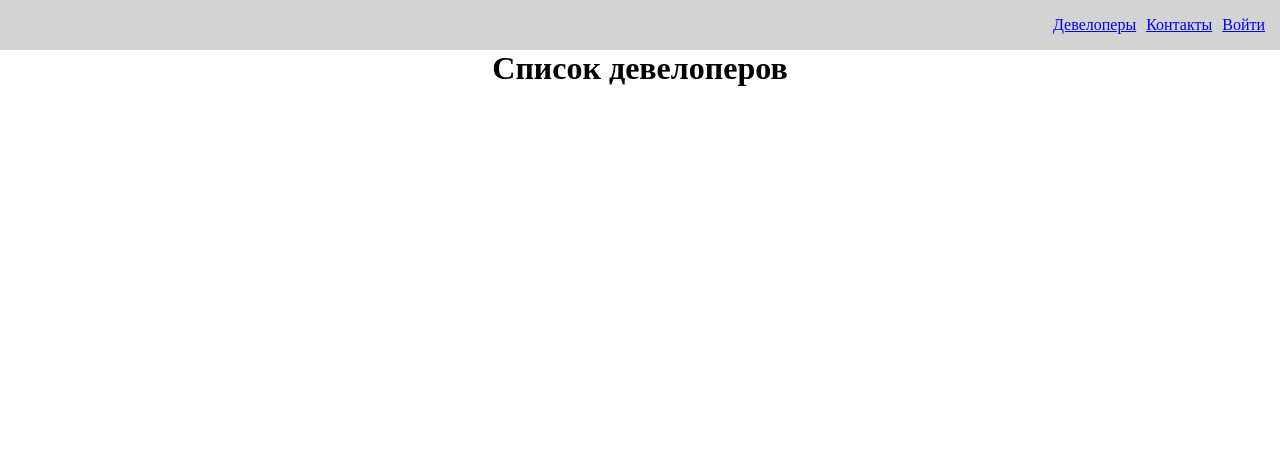
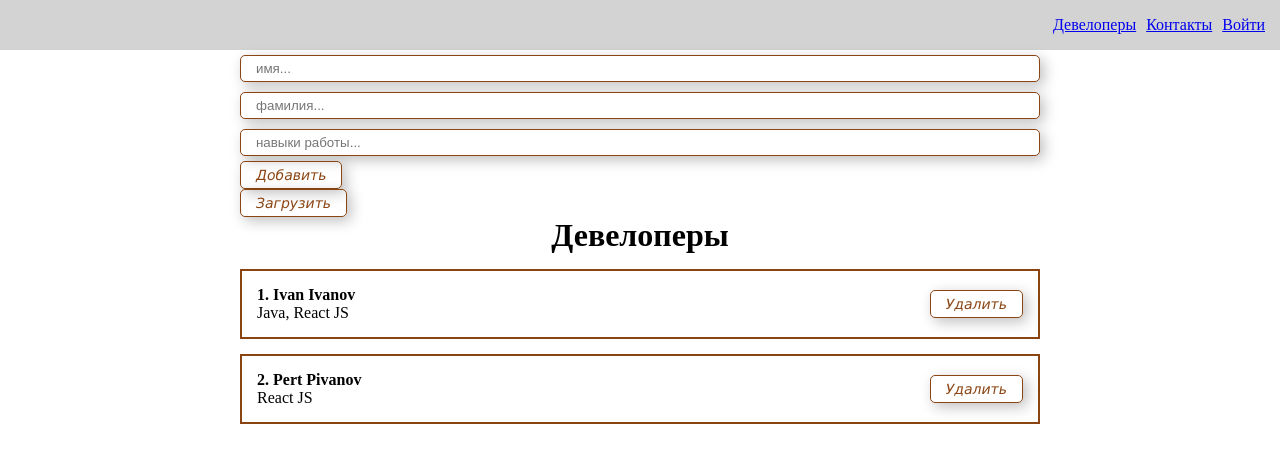
Before and after one commit to yasprog/test-springsec, a React (Create React App) app: page /developers in a window 1280 px wide. Shown: the top 462 px of the page. Built offline with nearby package versions, Linux system fonts and the light colour scheme.

Commit message:
Начало. Добавление поста в локальный список

```diff
--- a/public/index.html
+++ b/public/index.html
@@ -2,42 +2,12 @@
 <html lang="en">
   <head>
     <meta charset="utf-8" />
-    <link rel="icon" href="%PUBLIC_URL%/favicon.ico" />
     <meta name="viewport" content="width=device-width, initial-scale=1" />
-    <meta name="theme-color" content="#000000" />
-    <meta
-      name="description"
-      content="Web site created using create-react-app"
-    />
-    <link rel="apple-touch-icon" href="%PUBLIC_URL%/logo192.png" />
-    <!--
-      manifest.json provides metadata used when your web app is installed on a
-      user's mobile device or desktop. See https://developers.google.com/web/fundamentals/web-app-manifest/
-    -->
-    <link rel="manifest" href="%PUBLIC_URL%/manifest.json" />
-    <!--
-      Notice the use of %PUBLIC_URL% in the tags above.
-      It will be replaced with the URL of the `public` folder during the build.
-      Only files inside the `public` folder can be referenced from the HTML.
-
-      Unlike "/favicon.ico" or "favicon.ico", "%PUBLIC_URL%/favicon.ico" will
-      work correctly both with client-side routing and a non-root public URL.
-      Learn how to configure a non-root public URL by running `npm run build`.
-    -->
     <title>React App</title>
   </head>
   <body>
     <noscript>You need to enable JavaScript to run this app.</noscript>
     <div id="root"></div>
-    <!--
-      This HTML file is a template.
-      If you open it directly in the browser, you will see an empty page.
 
-      You can add webfonts, meta tags, or analytics to this file.
-      The build step will place the bundled scripts into the <body> tag.
-
-      To begin the development, run `npm start` or `yarn start`.
-      To create a production bundle, use `npm run build` or `yarn build`.
-    -->
   </body>
 </html>
--- a/src/API/PostService.js
+++ b/src/API/PostService.js
@@ -1,13 +1,31 @@
 import axios from "axios";
+import {useContext} from "react";
+import {AuthContext} from "../context";
+const serv = 'http://localhost:8080/'
+export default class PostService{
 
-export default class PostService{
-    static async getAllDev() {
-        const response = await axios.get()
+    static async getAllDev(props) {
+        // const {token} = useContext(AuthContext)
+        let config = {
+            headers: {
+                'Content-Type': 'application/json',
+                'Access-Control-Allow-Origin': '*',
+                'Authorization': props
+            }
+        }
+
+
+        // const headers = {
+        //     'Content-Type': 'application/json',
+        //     'Access-Control-Allow-Origin': '*',
+        //     'Authorization': props}
+        // console.log(headers)
+        const response = await axios.get(serv + 'api/v1/developers/', config)
     }
 
     static async getToken(user) {
 
-        const response = await axios.post('http://localhost:8080/api/v1/auth/login' , user)
+        const response = await axios.post(serv +'api/v1/auth/login' , user)
         return response
     }
 
--- /dev/null
+++ b/src/components/DeveloperItem.jsx
@@ -0,0 +1,20 @@
+import React from 'react';
+import MyButton from "./UI/button/MyButton";
+
+const DeveloperItem = (props) => {
+    return (
+        <div className="developer">
+            <div className="developer__content">
+                <strong>{props.number}. {props.developer.firstName} {props.developer.lastName}</strong>
+                <div>
+                    {props.developer.skills}
+                </div>
+            </div>
+            <div className="developer__btn">
+                <MyButton>Удалить</MyButton>
+            </div>
+        </div>
+    );
+};
+
+export default DeveloperItem;
--- /dev/null
+++ b/src/components/DeveloperList.jsx
@@ -0,0 +1,16 @@
+import React from 'react';
+import DeveloperItem from "./DeveloperItem";
+
+
+const DeveloperList = ({developers, title}) => {
+    return (
+        <div>
+            <h1 style={{textAlign: "center"}}>{title}</h1>
+            {developers.map((developer, index) =>
+                <DeveloperItem number={index + 1} developer={developer} key={developer.id}/>
+            )}
+        </div>
+    );
+};
+
+export default DeveloperList;
--- a/src/components/UI/button/MyButton.module.css
+++ b/src/components/UI/button/MyButton.module.css
@@ -9,4 +9,5 @@
     font-family: 'Lucida Sans', 'Lucida Sans Regular', 'Lucida Grande', 'Lucida Sans Unicode', Geneva, Verdana, sans-serif;
     font-style: italic;
     box-shadow: 4px 4px 14px rgba(0, 0, 0, 0.25);
+
 }
--- a/src/pages/Developers.jsx
+++ b/src/pages/Developers.jsx
@@ -1,9 +1,65 @@
-import React from 'react';
+import React, {useContext, useState} from 'react';
+import MyButton from "../components/UI/button/MyButton";
+import DeveloperItem from "../components/DeveloperItem";
+import DeveloperList from "../components/DeveloperList";
+import MyInput from "../components/UI/input/MyInput";
+import {AuthContext} from "../context";
+import PostService from "../API/PostService";
 
 const Developers = () => {
+    const {token, setToken} = useContext(AuthContext)
+    const [developer, setDeveloper] = useState({firstName: '', lastName: '', skills: ''})
+
+    console.log(token)
+    const [developers, setDevelopers] = useState([{
+        firstName: "Ivan",
+        lastName: "Ivanov",
+        skills: "Java, React JS",
+        id: "1"
+    }, {
+        firstName: "Pert",
+        lastName: "Pivanov",
+        skills: "React JS",
+        id: "2"
+    }])
+
+
+    const getDevelopers = async event => {
+        event.preventDefault()
+        console.log(await PostService.getAllDev(token))
+
+    }
+
+    const addNewDeveloper = (e) => {
+        e.preventDefault()
+
+        setDevelopers([...developers, {...developer, id: Date.now()}])
+        setDeveloper({firstName: '', lastName: '', skills: ''})
+
+    }
     return (
-        <div>
-            <h1>Список девелоперов</h1>
+        <div className="Dev">
+            <form>
+                <MyInput
+                    value={developer.firstName}
+                    onChange={e => setDeveloper({...developer, firstName: e.target.value})}
+                    type="text" placeholder="имя..."
+                />
+                <MyInput
+                    value={developer.lastName}
+                    onChange={e => setDeveloper({...developer, lastName: e.target.value})}
+                    type="text" placeholder="фамилия..."
+                />
+                <MyInput
+                    value={developer.skills}
+                    onChange={e  => setDeveloper({...developer, skills: e.target.value})}
+                    type="text" placeholder="навыки работы..."
+
+                />
+                <MyButton onClick={addNewDeveloper}>Добавить</MyButton>
+            </form>
+            <MyButton onClick={getDevelopers}>Загрузить</MyButton>
+            <DeveloperList developers={developers} title="Девелоперы"/>
         </div>
     );
 };
--- a/src/pages/Login.jsx
+++ b/src/pages/Login.jsx
@@ -15,7 +15,7 @@ const Login = () => {
         console.log(user)
         const response = await PostService.getToken(user).then(data => {
             setToken(data.data.token)
-            localStorage.setItem("Token", JSON.stringify(data.data.token))
+            localStorage.setItem("token", JSON.stringify(data.data.token))
             console.log(JSON.stringify(data.data.token))
         });
 
--- a/src/styles/App.css
+++ b/src/styles/App.css
@@ -3,6 +3,7 @@
     margin: 0;
     padding: 0;
     box-sizing: border-box;
+
 }
 
 /*Для блока root*/
@@ -11,23 +12,24 @@
     display: flex;
     flex-direction: column;
     align-items: center;
+
 }
 
 /*для класса App*/
-.App {
+.Dev  {
     width: 800px;
 }
 
-.post {
+.developer {
     display: flex;
     padding: 15px;
-    border: 2px solid teal; /*solid - сплошная, teal - зеленого цвета*/
+    border: 2px solid saddlebrown; /*solid - сплошная, teal - зеленого цвета*/
     margin-top: 15px; /*внешний отступ сверху*/
     justify-content: space-between; /*  распределение пространства элементами контента и вокруг них */
     align-items: center; /*вертикальное выравнивание*/
 }
 
-.post__btns {
+.developer__btns {
     display: flex;
 }
 
@@ -53,7 +55,7 @@
 }
  .page {
      padding: 10px;
-     border: 1px solid teal;
+     border: 1px solid saddlebrown;
      cursor: pointer;
  }
 
```
Also changed, not shown: src/components/AppRouter.jsx (added).
